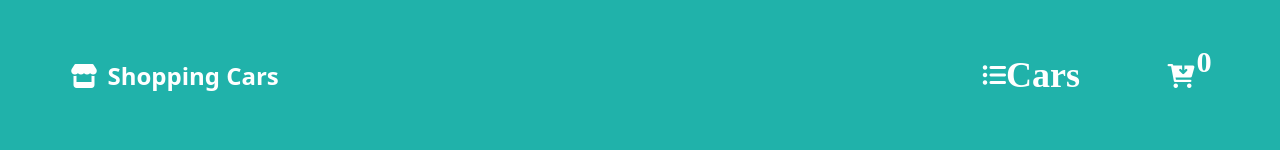
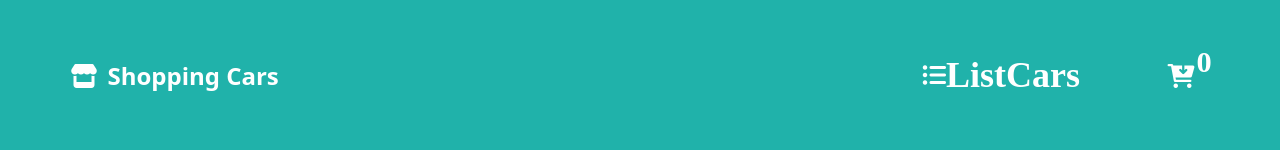
Before and after one commit to ghiyaee/shopping-cars, a React (Create React App) app: page / in a window 1280 px wide. Shown: the top 160 px of the page. Built offline with nearby package versions, Linux system fonts and the light colour scheme; grey boxes are pictures that could not be loaded.

Commit message:
update listcars

```diff
--- a/src/components/Header.jsx
+++ b/src/components/Header.jsx
@@ -55,7 +55,7 @@ const Header = ({ setShow, basket, filter_car_Handel, filter_cars_Handel }) => {
         </div> */}
         <span className="list__cars" onClick={() => listHandel()}>
           <i className="fa-solid fa-list-ul "></i>
-          <h2>Cars</h2>
+          <h2>ListCars</h2>
         </span>
         <div className={`list-cars ${list ? "show" : "hiden"}`}>
           <ul>
```
